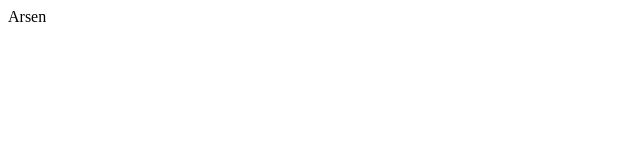
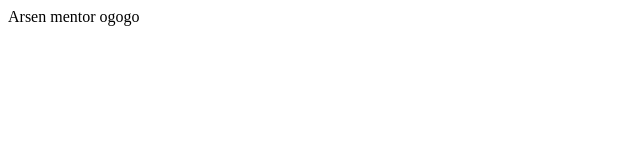
Before and after one commit to ImanArs/lesson, a plain HTML site: page portfolio.html in a window 1280 px wide. Shown: the whole page, without its empty margins (0-640 px from the left). Drawn offline with Linux system fonts and the light colour scheme.

Commit message:
add: portfolio.html

```diff
--- a/portfolio.html
+++ b/portfolio.html
@@ -6,6 +6,6 @@
   <title>Document</title>
 </head>
 <body>
-    Arsen
+    Arsen mentor ogogo
 </body>
 </html>
```
